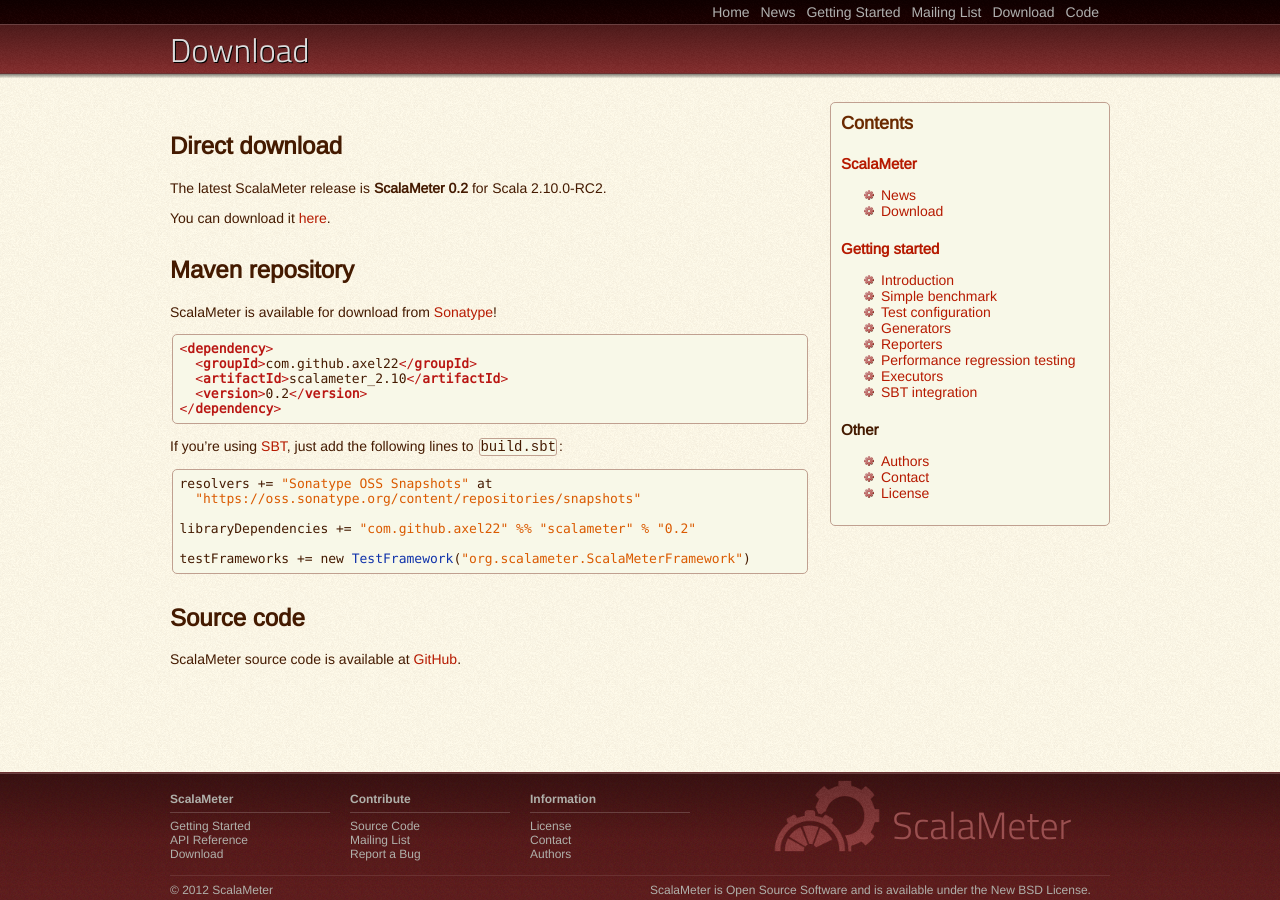
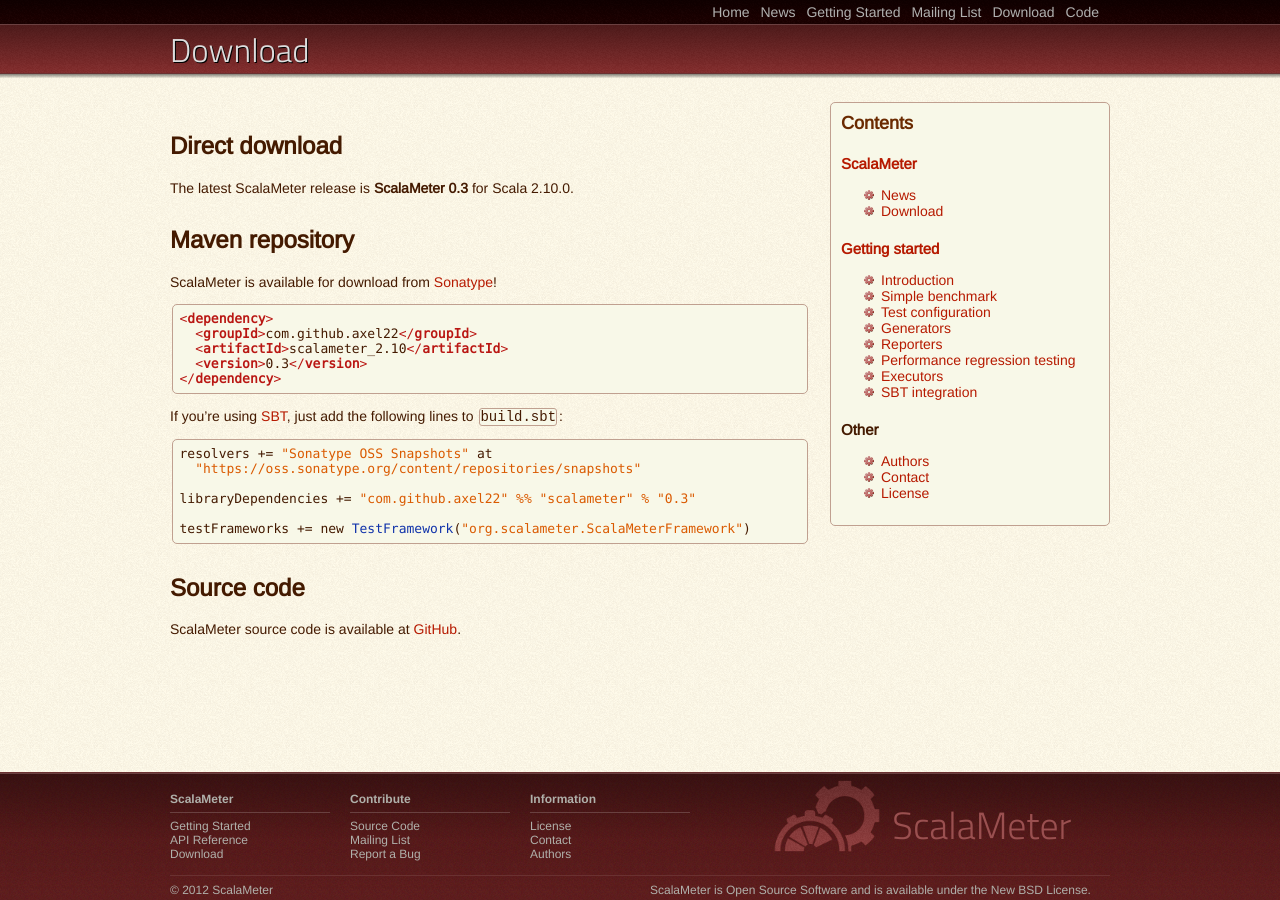
Before and after one commit to scalameter/scalameter, a Jekyll site: the page built from home/download.md, in a window 1280 px wide. Built offline with Jekyll 4.4.1, drawn with Linux system fonts in a browser that asks for light colours.

```diff
--- a/home/download.md
+++ b/home/download.md
@@ -8,9 +8,7 @@
 
 ## Direct download
 
-The latest ScalaMeter release is **ScalaMeter 0.2** for Scala 2.10.0-RC2.
-
-You can download it [here](https://github.com/downloads/axel22/scalameter/scalameter_2.10-0.2.jar).
+The latest ScalaMeter release is **ScalaMeter 0.3** for Scala 2.10.0.
 
 
 ## Maven repository
@@ -20,7 +18,7 @@
     <dependency>
       <groupId>com.github.axel22</groupId>
       <artifactId>scalameter_2.10</artifactId>
-      <version>0.2</version>
+      <version>0.3</version>
     </dependency>
 
 If you're using [SBT](/home/gettingstarted/sbt/), just add the following lines to `build.sbt`:
@@ -28,7 +26,7 @@
     resolvers += "Sonatype OSS Snapshots" at
       "https://oss.sonatype.org/content/repositories/snapshots"
 
-    libraryDependencies += "com.github.axel22" %% "scalameter" % "0.2"
+    libraryDependencies += "com.github.axel22" %% "scalameter" % "0.3"
 
     testFrameworks += new TestFramework("org.scalameter.ScalaMeterFramework")
 
```
